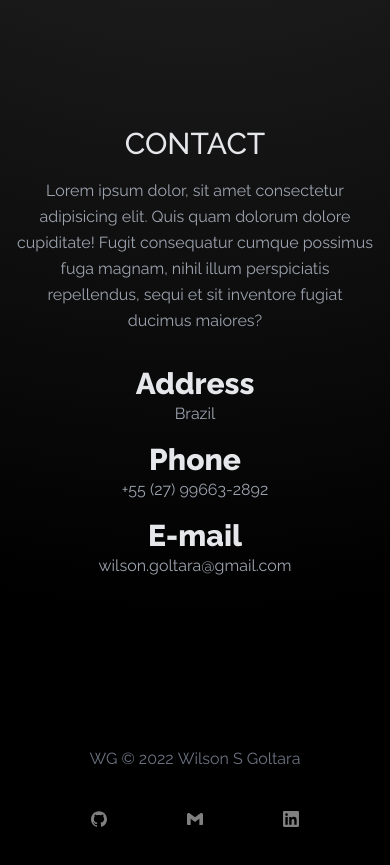
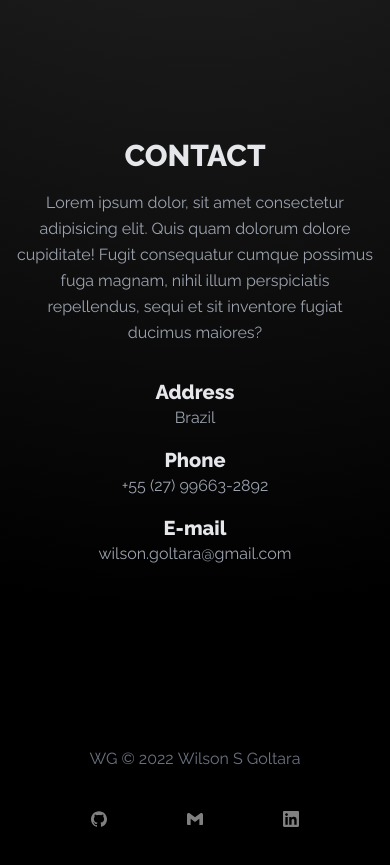
Before and after one commit to wilsongoltara/portfolio-nextjs, a Next.js app: page / in a window 390 px wide. Shown: the part 1680-2545 px from the top of the page. Built offline with nearby package versions, Linux system fonts and the light colour scheme.

Commit message:
refactor: font bold Contact

```diff
--- a/components/Contact/index.tsx
+++ b/components/Contact/index.tsx
@@ -6,7 +6,7 @@ const Contact = () => {
     <section id="contact" className="text-gray-400 body-font">
       <div className="container mx-auto flex flex-col items-center justify-center h-5/6 px-4">
         <div className="text-center lg:w-2/3 w-full">
-          <h2 className="title-font sm:text-4xl text-3xl mb-4 font-medium text-gray-200 uppercase">
+          <h2 className="title-font sm:text-4xl text-3xl mb-4 font-bold text-gray-200 uppercase">
             Contact
           </h2>
           <p className="mb-8 leading-relaxed">
@@ -19,7 +19,7 @@ const Contact = () => {
         <div className="flex justify-center flex-col text-center">
           {contacts.map(({ typeContact, contact}, index) => (
             <span key={index} className="mb-4">
-              <p className="title-font sm:text-xl text-3xl text-gray-200 font-bold">
+              <p className="title-font text-xl text-gray-200 font-bold">
                 {typeContact}
               </p>
               <p>{contact}</p>
```
